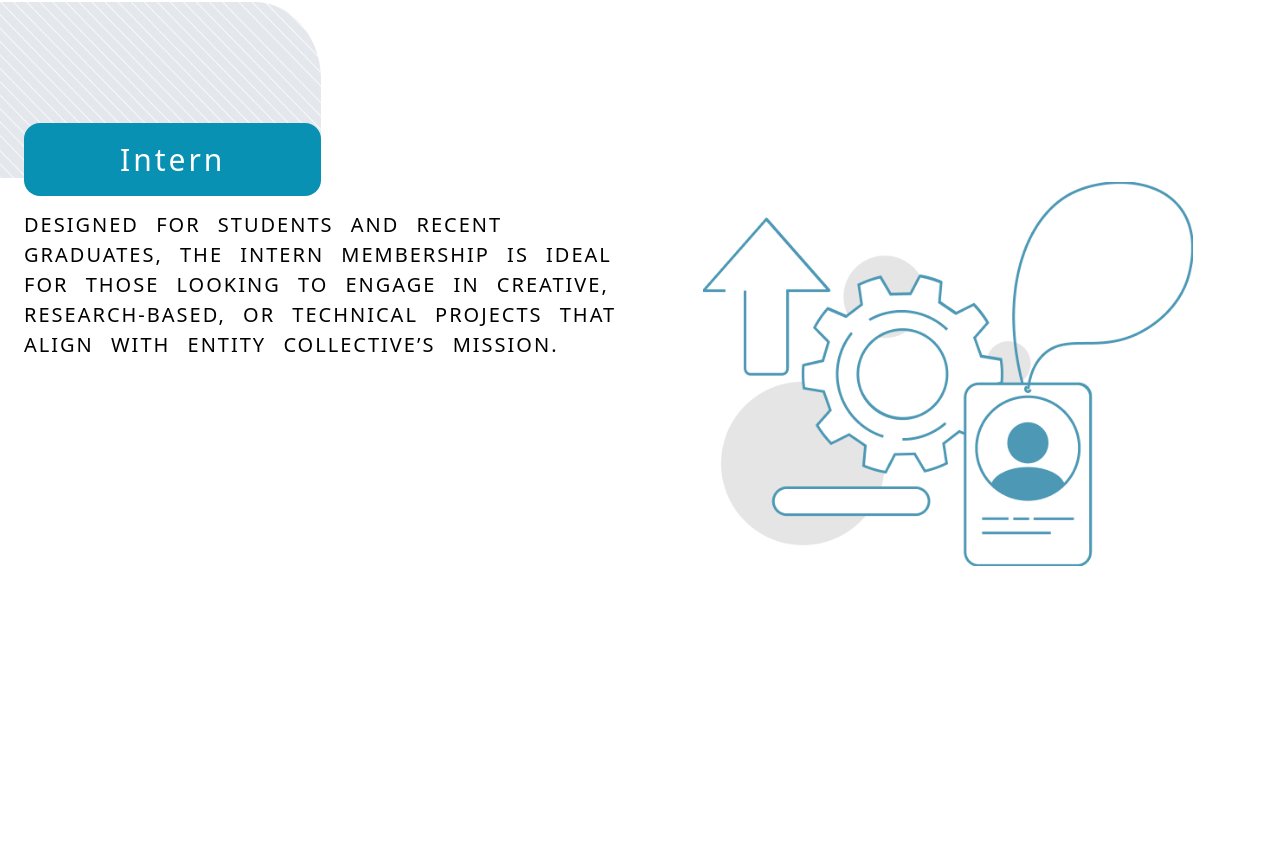
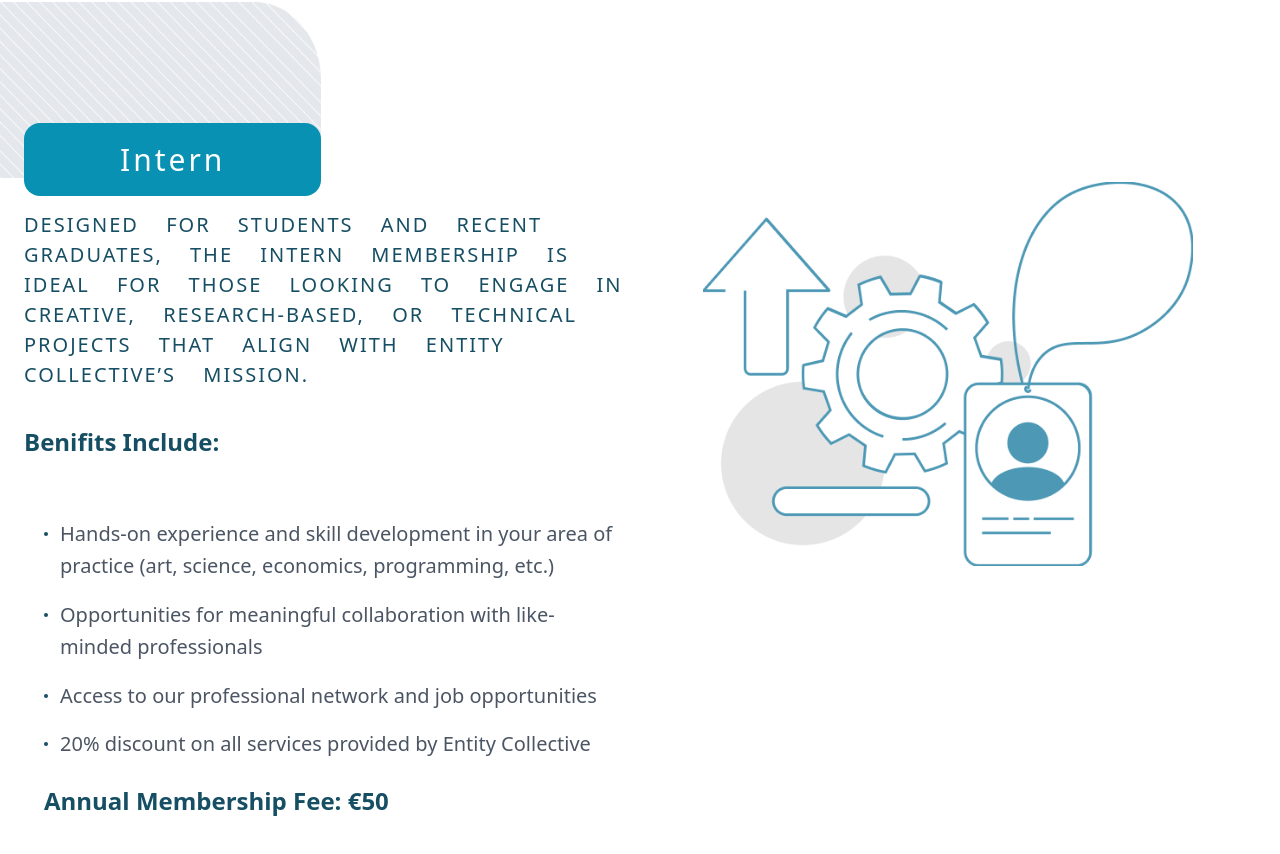
Before and after one commit to saqishah444/Entity-Collective, a React (Vite) app: page / in a window 1280 px wide. Shown: the part 755-1609 px from the top of the page. Before the commit the page ends 1385 px from the top, so only its background shows below. Built offline with nearby package versions, Linux system fonts and the light colour scheme.

Commit message:
intern section 90% done

```diff
--- a/src/App.jsx
+++ b/src/App.jsx
@@ -61,7 +61,7 @@
 
                 <div className='relative inline-block'>
                   <div className='absolute z-0 left-[-150px] bottom-0 '>
-                <img src={maskleft} className='h-44 w-auto  ' alt="" srcset="" />
+                    <img src={maskleft} className='h-44 w-auto  ' alt=""  />
                   </div>
                   <div className='mx-auto'>
                     <span className="bg-cyan-600  z-10 relative text-white text-center tracking-widest font-medium px-24 py-4 text-3xl rounded-2xl">
@@ -71,12 +71,57 @@
 
 
                 </div>
-                <p className='tracking-widest [word-spacing:10px] text-[20px] mt-8'>DESIGNED FOR STUDENTS AND RECENT GRADUATES, THE INTERN MEMBERSHIP IS IDEAL FOR THOSE LOOKING TO ENGAGE IN CREATIVE, RESEARCH-BASED, OR TECHNICAL PROJECTS THAT ALIGN WITH ENTITY COLLECTIVE’S MISSION.</p>
+                <p className='tracking-widest text-cyan-900 [word-spacing:20px] text-[20px] mt-8'>DESIGNED FOR STUDENTS AND RECENT GRADUATES, THE INTERN MEMBERSHIP IS IDEAL FOR THOSE LOOKING TO ENGAGE IN CREATIVE, RESEARCH-BASED, OR TECHNICAL PROJECTS THAT ALIGN WITH ENTITY COLLECTIVE’S MISSION.</p>
+
 
               </div>
               <div className='flex justify-center'>
-                <img src={internship} alt=""  className='   md:h-72   lg:h-96 lg:mt-10 w-auto' />
+                <img src={internship} alt="" className='   md:h-72   lg:h-96 lg:mt-10 w-auto' />
 
+              </div>
+            </div>
+            <div className='grid  md:grid-cols-2 mt-0 lg:-mt-[180px] '>
+              <div>
+                 <h3 className='text-2xl text-cyan-900 font-semibold py-10'>Benifits Include:</h3>
+                <div className="p-5 bg-white">
+                  <ul className="space-y-4">
+                    <li className="flex">
+                      <span className="flex-shrink-0 mt-3.5 w-1 h-1 rounded-full bg-cyan-900 mr-3" />
+                      <p className="text-xl leading-relaxed text-gray-600">
+                        Hands-on experience and skill development in your area of practice (art, science, economics, programming, etc.)
+                      </p>
+                    </li>
+
+
+                    <li className="flex">
+                      <span className="flex-shrink-0 mt-3.5 w-1 h-1 rounded-full bg-cyan-900 mr-3" />
+                      <p className="text-xl leading-relaxed text-gray-600">
+                        Opportunities for meaningful collaboration with like-minded professionals
+                      </p>
+                    </li>
+
+
+                    <li className="flex">
+                      <span className="flex-shrink-0 mt-3.5 w-1 h-1 rounded-full bg-cyan-900 mr-3" />
+                      <p className="text-xl leading-relaxed text-gray-600">
+                        Access to our professional network and job opportunities
+                      </p>
+                    </li>
+
+
+                    <li className="flex">
+                      <span className="flex-shrink-0 mt-3.5 w-1 h-1 rounded-full bg-cyan-900 mr-3" />
+                      <p className="text-xl leading-relaxed text-gray-600">
+                        20% discount on all services provided by Entity Collective
+                      </p>
+                    </li>
+                  </ul>
+
+
+                  <p className="mt-6 text-2xl font-semibold text-cyan-900">
+                    Annual Membership Fee: €50
+                  </p>
+                </div>
               </div>
             </div>
 
```
Lines whose indentation alone changed are shown as unchanged.
